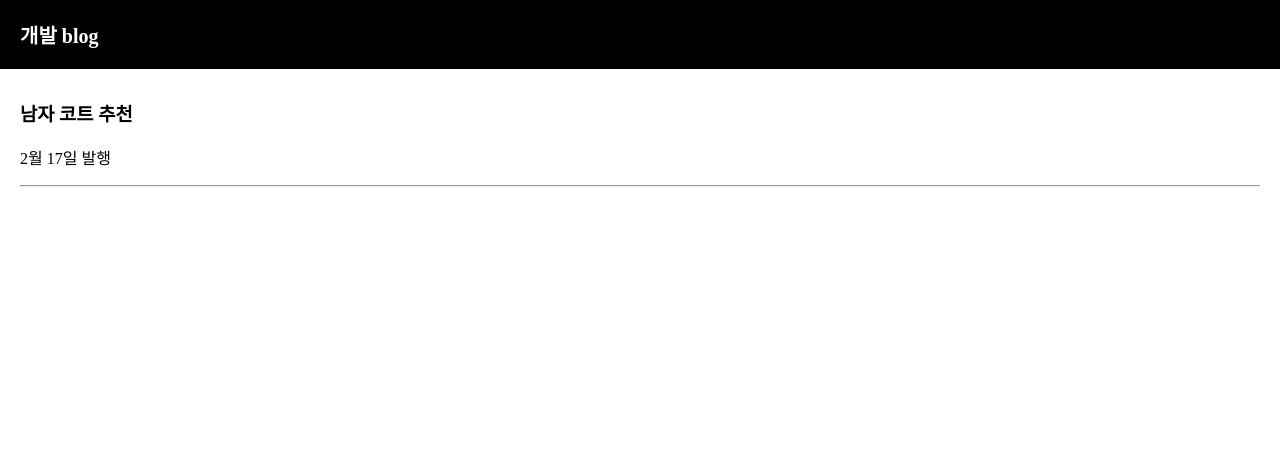
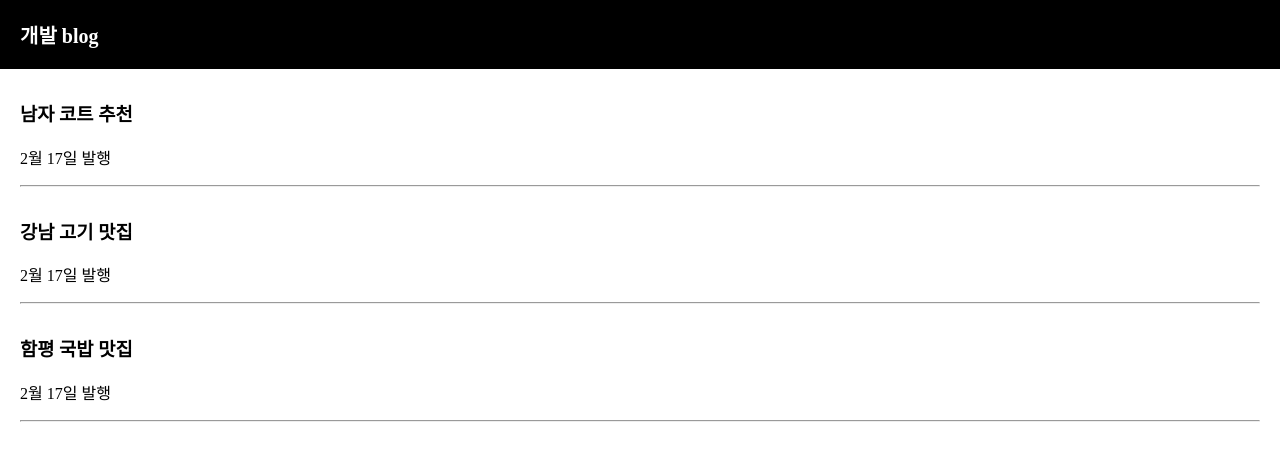
Before and after one commit to jeong011010/front-practice, a React (Create React App) app: page / in a window 1280 px wide. Shown: the top 460 px of the page. Built offline with nearby package versions, Linux system fonts and the light colour scheme.

Commit message:
update js file [learn about 데이터 바인딩]

```diff
--- a/src/App.js
+++ b/src/App.js
@@ -8,7 +8,7 @@ function App() {
   // [10, 100] 각각 변수에 담고 싶으면
   // var [a,b] = [10,100];
 
-  let [제목, 제목변경] = useState('남자 코트 추천');
+  let [제목, 제목변경] = useState(['남자 코트 추천','강남 고기 맛집','함평 국밥 맛집']);
   // state를 사용하는 이유는 웹이 app처럼 동작하게 만들고 싶어서.
   // 새로고침 없이 렌더링이 됨. (해당 위치에 다른 글이 와야할 때. ex) 우선순위 정렬)
   // 자주 바뀌는 중요한 데이터는 state로.
@@ -26,7 +26,17 @@ function App() {
 
       </div>
       <div className="list">
-        <h3>{ 제목 }</h3>
+        <h3>{ 제목[0] }</h3>
+        <p>2월 17일 발행</p>
+        <hr/>
+      </div>
+      <div className="list">
+        <h3>{ 제목[1] }</h3>
+        <p>2월 17일 발행</p>
+        <hr/>
+      </div>
+      <div className="list">
+        <h3>{ 제목[2] }</h3>
         <p>2월 17일 발행</p>
         <hr/>
       </div>
```
